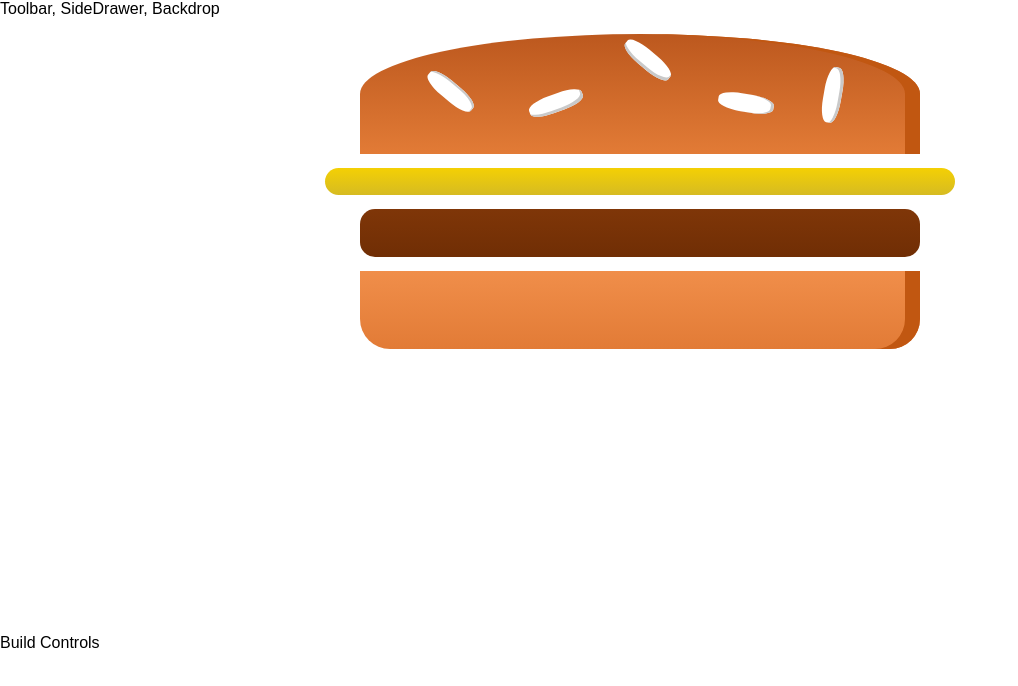
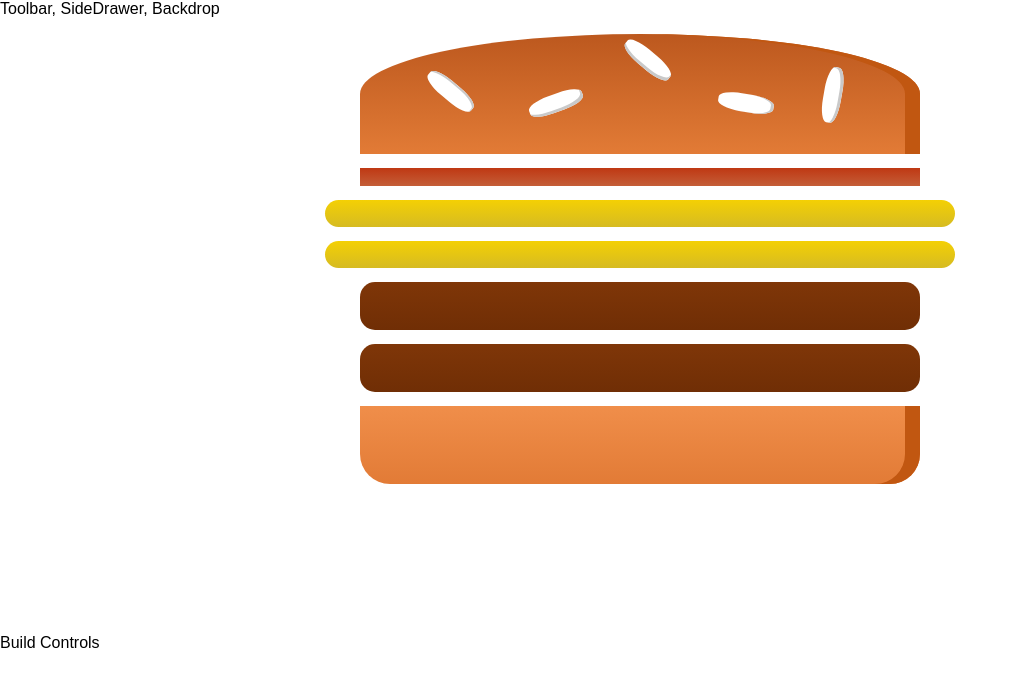
Before and after one commit to chrissayon/burger_application, a React (Create React App) app: page / in a window 1280 px wide. Shown: the top 686 px of the page, without its empty margins (0-1018 px from the left). Built offline with nearby package versions, Linux system fonts and the light colour scheme.

Commit message:
Created dynamic burger component

```diff
--- a/src/components/Burger/Burger.js
+++ b/src/components/Burger/Burger.js
@@ -4,11 +4,29 @@
 import BurgerIngredient from './BurgerIngredient/BurgerIngredient'
 
 const burger = (props) => {
+    //Input is from burgerbuilder is in object format
+    //Needs to be converted into an array
+
+    const transformedIngredients = Object.keys(props.ingredients)
+        .map(igKey => {
+            return [...Array(props.ingredients[igKey])].map((_, i) => {
+                //console.log("Igkey:" + igKey)
+                //console.log("props.ingredients[igKey]:\n" + props.ingredients[igKey])
+
+                return <BurgerIngredient key={igKey + i} type={igKey} />
+
+                //Create array with only two elements
+                //Underscore _ is to indicate blank
+                //Giving key cause good pracice
+            });
+        });
+    //Default javascript object script
+    //Extract keys from object into array type
+
     return (
         <div className={classes.Burger}>
             <BurgerIngredient type="bread-top" />
-            <BurgerIngredient type="cheese" />
-            <BurgerIngredient type="meat" />
+                {transformedIngredients}
             <BurgerIngredient type="bread-bottom" />
         </div>
     );
--- a/src/components/Layout/Layout.js
+++ b/src/components/Layout/Layout.js
@@ -8,7 +8,6 @@
         <main className={classes.Content}>
             {props.children}
         </main>
-        <div>Build Controls</div>
     </React.Fragment>
 );
 
--- a/src/containers/BurgerBuilder/BurgerBuilder.js
+++ b/src/containers/BurgerBuilder/BurgerBuilder.js
@@ -3,10 +3,20 @@
 
 
 class BurgerBuilder extends Component{
+    state = {
+        ingredients: {
+            salad: 1,
+            bacon: 1,
+            cheese: 2,
+            meat: 2
+        }
+    }
+
     render () {
         return (
             <React.Fragment>
-                <Burger />
+                <Burger ingredients={this.state.ingredients} />
+                <div>Build Controls</div>
             </React.Fragment>
         );
     }
```
